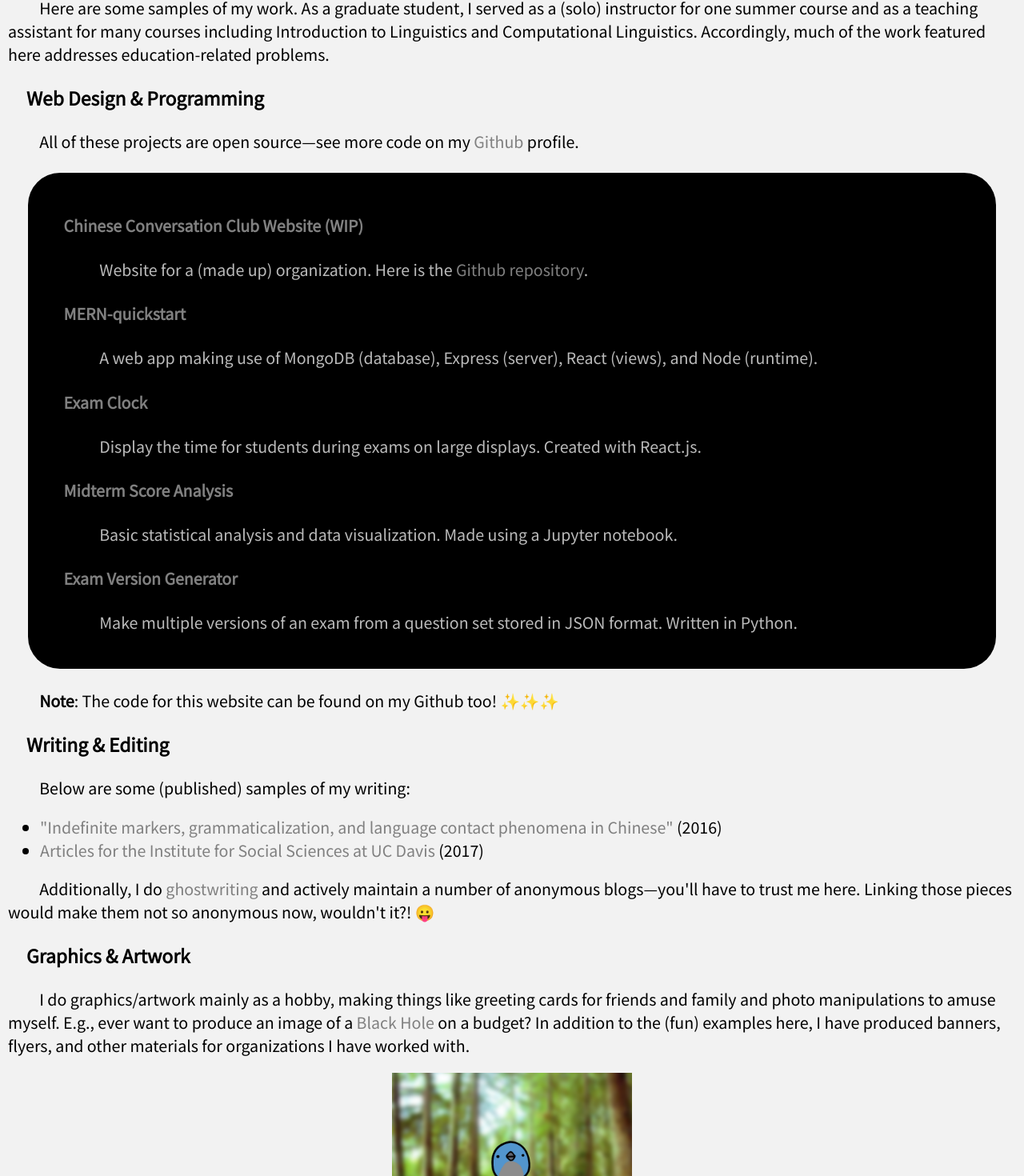
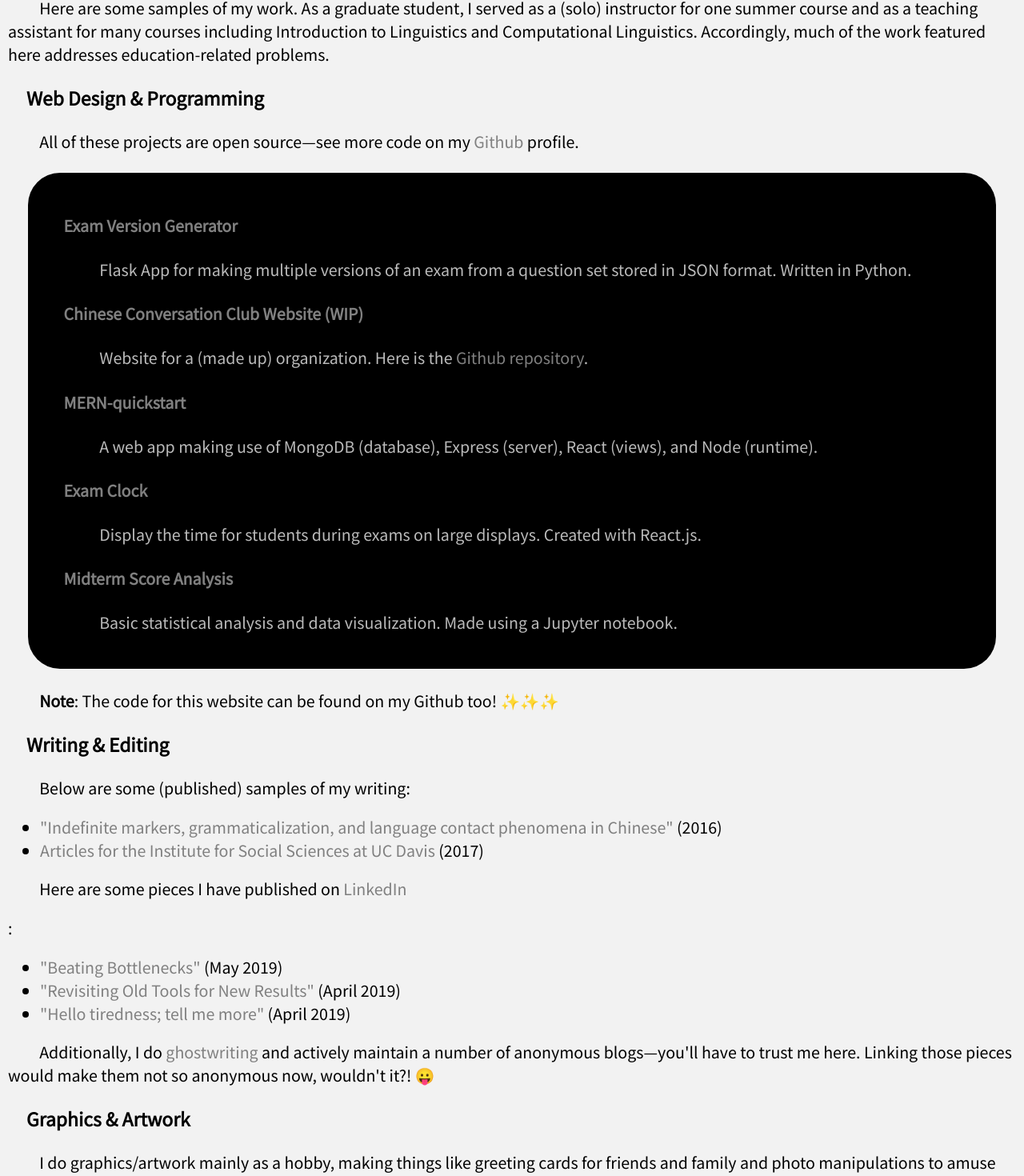
Before and after one commit to captainalan/me, a React (Create React App) app: page / in a window 1280 px wide. Shown: the part 830-2300 px from the top of the page at 80% size. Built offline with nearby package versions, Linux system fonts and the light colour scheme.

Commit message:
Some small edits to site content

```diff
--- a/src/App.js
+++ b/src/App.js
@@ -26,7 +26,7 @@ class App extends Component {
           <AboutMe
             profile_img_src={ require("./images/github_profile.png") }
           >
-            <p>I am a full-stack web developer based in Northern California. I mainly work on web programming things using vanilla JavaScript, HTML/CSS, and Node with popular solutions like Express.js and React. I do general programming—like text processing, math problems, and data analysis in Python and R. I make extensive use of standard UNIX tools (e.g. grep, bash, Makefiels). For fun, I am currently studying Haskell and applications of functional programming techniques.</p>
+            <p>I am a full-stack web developer based in Northern California. I mainly work on web programming things using vanilla JavaScript, HTML/CSS, and Node with popular solutions like Express.js and React. I do general programming—like text processing, math problems, and data analysis in Python and R. I make extensive use of standard UNIX tools (e.g. grep, bash, Makefiles).</p>
             <p>Prior to working in software, I completed a double major (BA x2) in Philosophy and East Asian Languages at the University of Southern California (USC). I then completed an Masters in Linguistics (MA) at the University of California, Davis (UCD). With extensive experience shuffling abstractions (via studying philosophy) and arbitrary signs (via studying <a href="#languages">foreign languages</a> and linguistics), I feel great solving problems with computers! </p>
             <p>Currently, I'm working (part-time) as a Teaching Assistant for the UC Davis Coding Bootcamp. <span className="Highlighted">I'm still looking for full-time work as a programmer in the area.</span> <a href="#contact">Contact</a> me if you are interested in hiring me or working with me in some other way.</p>
           </AboutMe>
@@ -37,6 +37,9 @@ class App extends Component {
             <p>All of these projects are open source—see more code on my <a href="https://github.com/captainalan">Github</a> profile.</p>
 
             <div className="Projects">
+
+              <h4><a href="https://github.com/captainalan/exam-version-generator/">Exam Version Generator</a></h4>
+              <p className="Description">Flask App for making multiple versions of an exam from a question set stored in JSON format. Written in Python.</p>
 
               <h4><a href="https://captainalan.github.io/chinese-conversation/">Chinese Conversation Club Website (WIP)</a></h4>
               <p className="Description">Website for a (made up) organization. Here is the <a href="https://github.com/captainalan/chinese-conversation">Github repository</a>.</p>
@@ -49,10 +52,6 @@ class App extends Component {
 
               <h4><a href="https://github.com/captainalan/exam-evaluation-made-easy-2/blob/master/Midterm%20Score%20Analysis.ipynb">Midterm Score Analysis</a></h4>
               <p className="Description">Basic statistical analysis and data visualization. Made using a Jupyter notebook.</p>
-
-              <h4><a href="https://captainalan.github.io/exam-version-generator/">Exam Version Generator</a></h4>
-              <p className="Description">Make multiple versions of an exam from a question set stored in JSON format. Written in Python.</p>
-
             </div>
             <p><b>Note</b>: The code for this website can be found on my Github too! <span role="img" aria-label="sparkles">✨✨✨</span></p>
 
@@ -61,6 +60,12 @@ class App extends Component {
             <ul>
               <li><a href="https://journals.linguisticsociety.org/proceedings/index.php/PLSA/article/view/3702">"Indefinite markers, grammaticalization, and language contact phenomena in Chinese"</a> (2016)</li>
               <li><a href="http://socialsciences.ucdavis.edu/@@search?SearchableText=Alan+wong">Articles for the Institute for Social Sciences at UC Davis</a> (2017) </li>
+            </ul>
+            <p>Here are some pieces I have published on <a href="https://www.linkedin.com/in/alan-wong-bb342569/">LinkedIn</a></p>:
+            <ul>
+              <li><a href="https://www.linkedin.com/pulse/beating-bottlenecks-alan-wong/">"Beating Bottlenecks"</a> (May 2019)</li>
+              <li><a href="https://www.linkedin.com/pulse/revisiting-old-tools-new-results-alan-wong/">"Revisiting Old Tools for New Results"</a> (April 2019)</li>
+              <li><a href="https://www.linkedin.com/pulse/hello-tiredness-tell-me-more-alan-wong/">"Hello tiredness; tell me more"</a> (April 2019)</li>
             </ul>
             <p>Additionally, I do <a href="https://en.wikipedia.org/wiki/Ghostwriter">ghostwriting</a> and actively maintain a number of anonymous blogs—you'll have to trust me here. Linking those pieces would make them not so anonymous now, wouldn't it?! <span role="img" aria-label="lol">😛</span></p>
 
```
Also changed, not shown: 2 other files (tests, documents, lock files or other folders).
